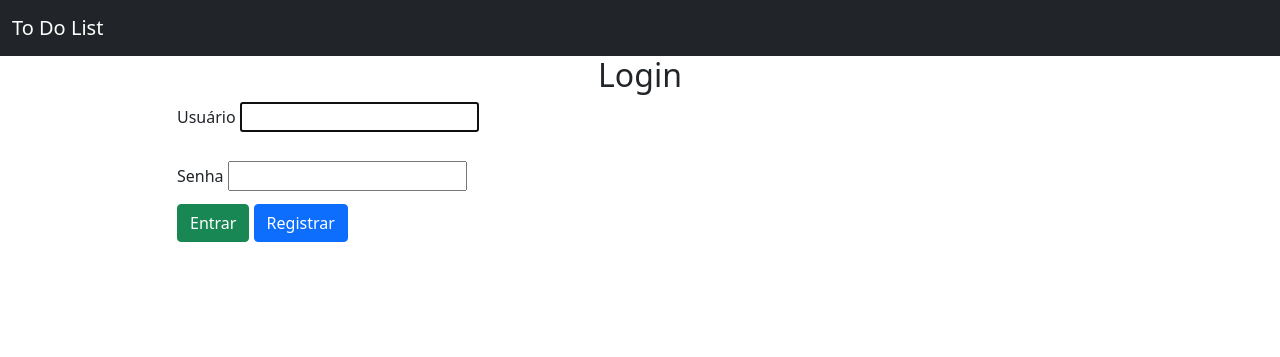
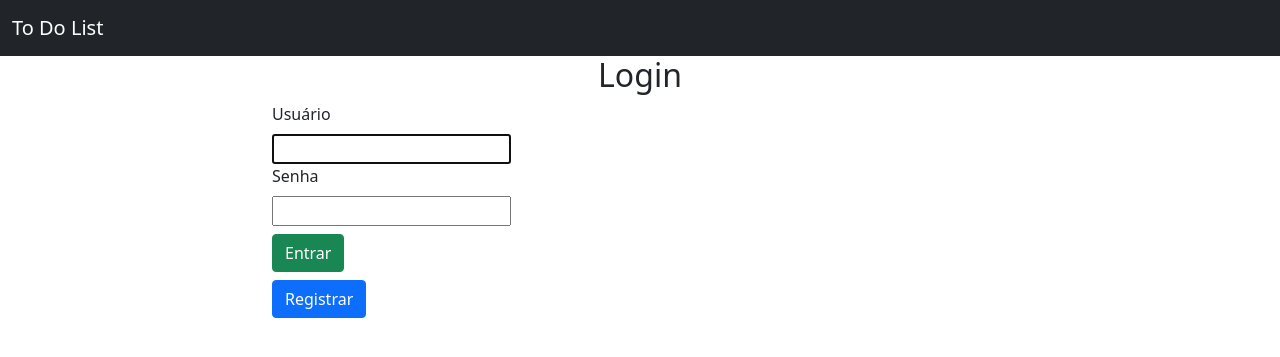
Before and after one commit to mateuslourenco/todolist, a Django app: page /login/ in a window 1280 px wide. Shown: the top 357 px of the page. Run offline with Django 4.2, Linux system fonts and the light colour scheme.

Commit message:
atualizado layout templates

```diff
--- a/webdev/tarefas/templates/registration/login.html
+++ b/webdev/tarefas/templates/registration/login.html
@@ -6,20 +6,30 @@
     <form method="post" }>
         {% csrf_token %}
         <div class="row justify-content-center">
-            <div class="col-10">
+            <div class="col-8">
                 <h2 class="text-center">Login</h2>
-                <div class="mb-4">
+                <div class="col-sm-8">
+                    <div class="col-sm-4">
                         <label for="{{ form.username.id_for_label }}" class="form-label">Usuário</label>
+                    </div>
+                </div>
                 {{ form.username }}
+
+                <div class="col-sm-8">
+                    <div class="col-sm-4">
+                        <label for="{{ form.password.id_for_label }}" class="form-label ">Senha</label>
                     </div>
-                <div>
-                    <label for="{{ form.password.id_for_label }}" class="form-label">Senha</label>
                     {{ form.password }}
                 </div>
-                <div>
+                <div class="col-sm-8">
+                    <div class="col-sm-4">
                         <button type="submit" class="btn btn-success mt-2">Entrar</button>
                         <a type="button" class="btn btn-primary mt-2" href="{% url 'tarefas:registrar' %}">Registrar</a>
                     </div>
+                </div>
+            </div>
+        </div>
+
 </div>
 
 {% if form.errors %}
```
Also changed, not shown: webdev/tarefas/templates/registration/registrar.html (+7 -6 lines). Lines whose indentation alone changed are shown as unchanged.
